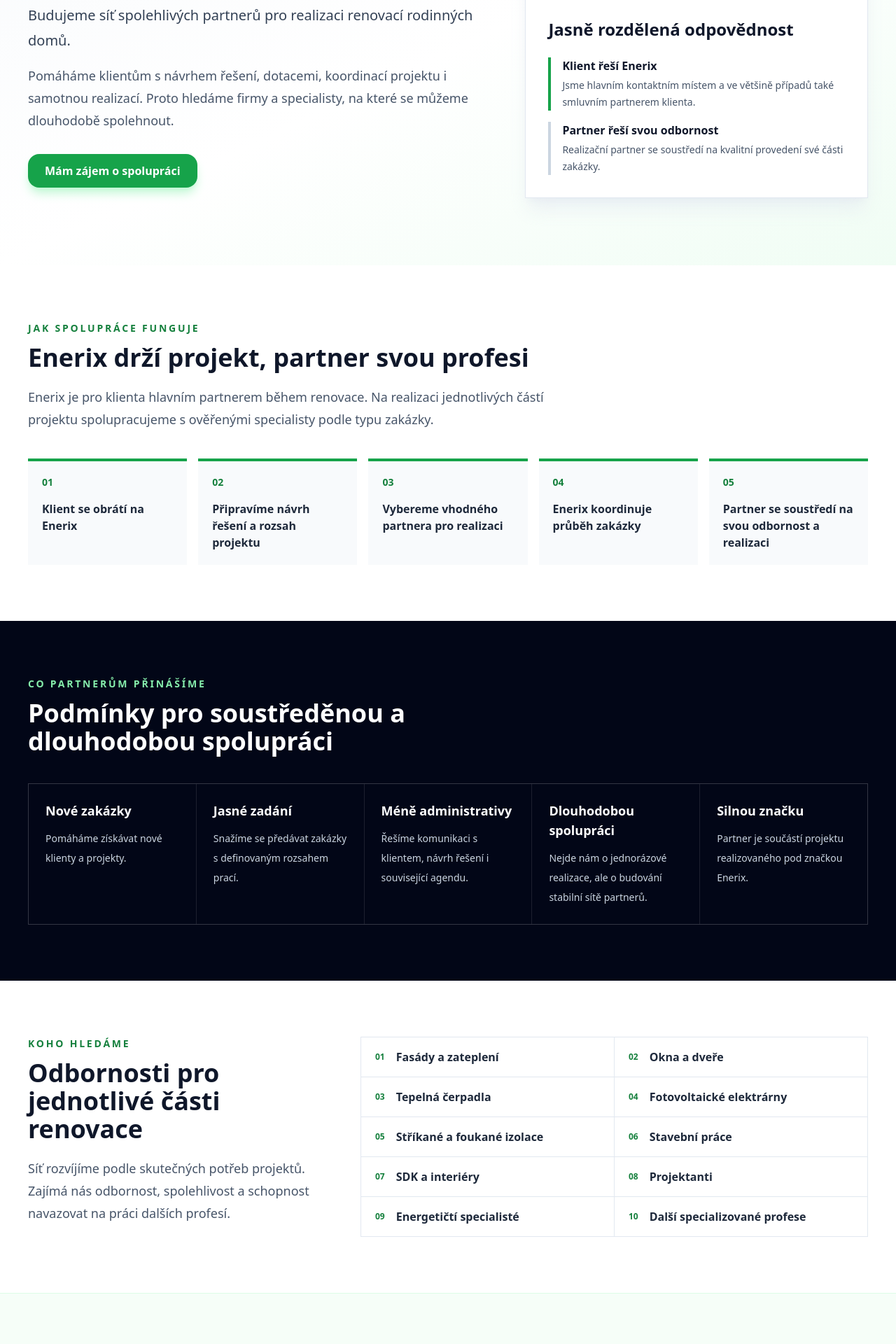
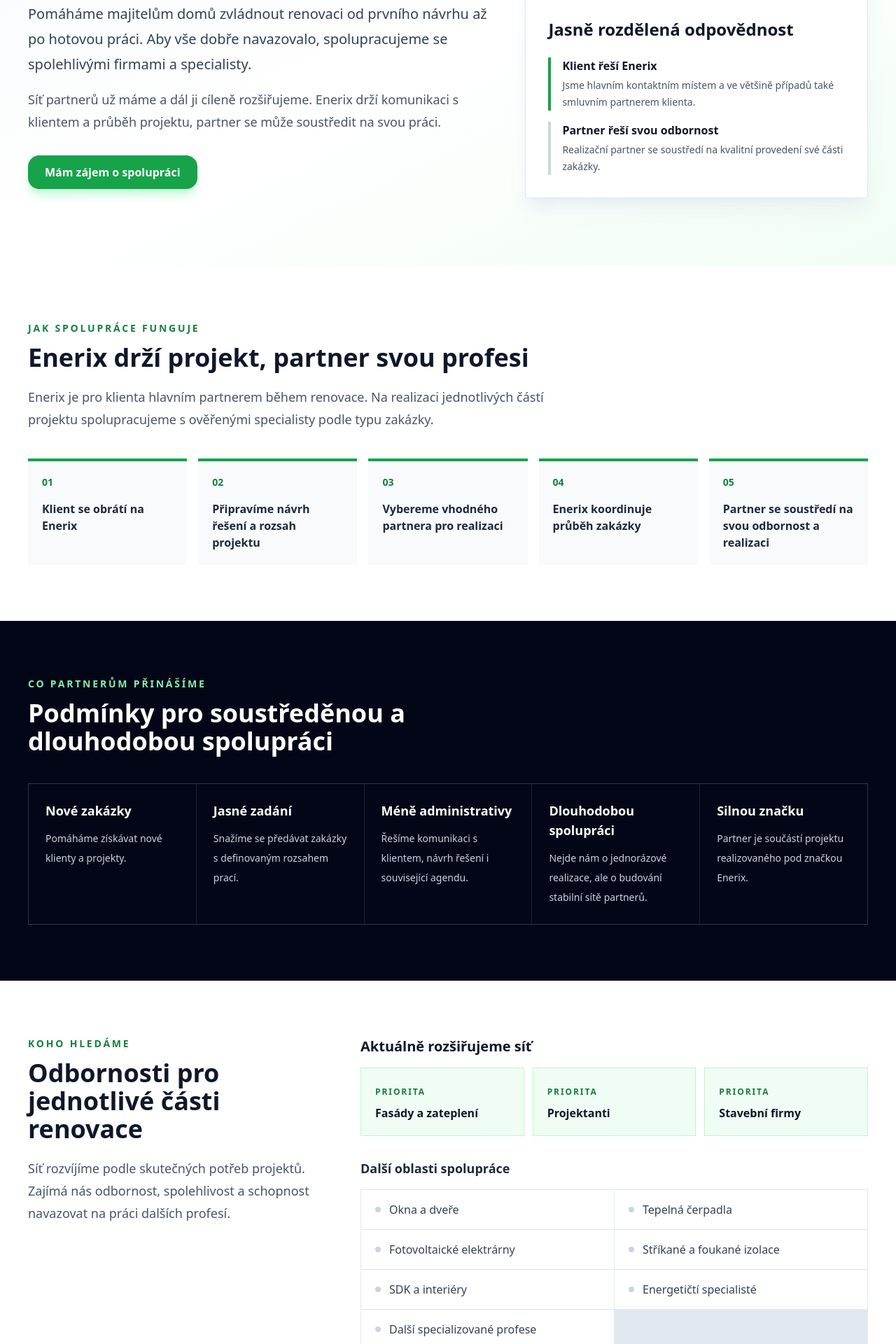
Before and after one commit to Enerixsro/enerix-web, a Next.js app: page /spoluprace in a window 1280 px wide. Shown: the part 300-2220 px from the top of the page at 70% size. Built offline with nearby package versions, Linux system fonts and the light colour scheme.

Commit message:
Refine partner cooperation page

```diff
--- a/pages/spoluprace.js
+++ b/pages/spoluprace.js
@@ -31,15 +31,18 @@
   },
 ];
 
-const specializations = [
+const prioritySpecializations = [
   "Fasády a zateplení",
+  "Projektanti",
+  "Stavební firmy",
+];
+
+const otherSpecializations = [
   "Okna a dveře",
   "Tepelná čerpadla",
   "Fotovoltaické elektrárny",
   "Stříkané a foukané izolace",
-  "Stavební práce",
   "SDK a interiéry",
-  "Projektanti",
   "Energetičtí specialisté",
   "Další specializované profese",
 ];
@@ -111,13 +114,14 @@
                   Spolupráce s Enerixem
                 </h1>
                 <p className="mt-6 max-w-2xl text-xl leading-9 text-slate-700">
-                  Budujeme síť spolehlivých partnerů pro realizaci renovací
-                  rodinných domů.
+                  Pomáháme majitelům domů zvládnout renovaci od prvního návrhu
+                  až po hotovou práci. Aby vše dobře navazovalo, spolupracujeme
+                  se spolehlivými firmami a specialisty.
                 </p>
                 <p className="mt-4 max-w-2xl text-lg leading-8 text-slate-600">
-                  Pomáháme klientům s návrhem řešení, dotacemi, koordinací
-                  projektu i samotnou realizací. Proto hledáme firmy a
-                  specialisty, na které se můžeme dlouhodobě spolehnout.
+                  Síť partnerů už máme a dál ji cíleně rozšiřujeme. Enerix drží
+                  komunikaci s klientem a průběh projektu, partner se může
+                  soustředit na svou práci.
                 </p>
                 <a
                   href="#kontakt-spoluprace"
@@ -229,20 +233,46 @@
               </p>
             </div>
 
-            <div className="grid gap-px overflow-hidden border border-slate-200 bg-slate-200 sm:grid-cols-2">
-              {specializations.map((specialization, index) => (
+            <div className="space-y-8">
+              <div>
+                <h3 className="text-xl font-bold text-slate-900">
+                  Aktuálně rozšiřujeme síť
+                </h3>
+                <div className="mt-4 grid gap-3 sm:grid-cols-3">
+                  {prioritySpecializations.map((specialization) => (
                     <div
                       key={specialization}
-                  className="flex items-center gap-4 bg-white px-5 py-4"
+                      className="border border-green-200 bg-green-50 px-5 py-5"
                     >
-                  <span className="text-xs font-bold text-green-700">
-                    {String(index + 1).padStart(2, "0")}
+                      <span className="text-xs font-bold uppercase tracking-[0.16em] text-green-700">
+                        Priorita
                       </span>
-                  <span className="font-semibold text-slate-800">
+                      <div className="mt-2 font-bold text-slate-900">
+                        {specialization}
+                      </div>
+                    </div>
+                  ))}
+                </div>
+              </div>
+
+              <div>
+                <h3 className="text-lg font-bold text-slate-800">
+                  Další oblasti spolupráce
+                </h3>
+                <div className="mt-4 grid gap-px overflow-hidden border border-slate-200 bg-slate-200 sm:grid-cols-2">
+                  {otherSpecializations.map((specialization) => (
+                    <div
+                      key={specialization}
+                      className="flex items-center gap-3 bg-white px-5 py-4"
+                    >
+                      <span className="h-2 w-2 shrink-0 rounded-full bg-slate-300" />
+                      <span className="font-medium text-slate-700">
                         {specialization}
                       </span>
                     </div>
                   ))}
+                </div>
+              </div>
             </div>
           </section>
 
@@ -275,6 +305,32 @@
             </div>
           </section>
 
+          <section className="mx-auto max-w-7xl px-6 py-16 md:px-10">
+            <div className="grid gap-8 border-y border-slate-200 py-12 lg:grid-cols-[0.75fr_1.25fr] lg:items-center">
+              <div>
+                <div className="text-sm font-semibold uppercase tracking-[0.2em] text-green-700">
+                  Pro budoucí spolupracovníky
+                </div>
+                <h2 className="mt-3 text-3xl font-bold md:text-4xl">
+                  Přidejte se k Enerixu
+                </h2>
+              </div>
+              <div>
+                <p className="text-lg leading-8 text-slate-600">
+                  Nemusíte být realizační firma, abychom se mohli poznat.
+                  Enerix postupně roste a rádi si poslechneme lidi, kteří mají
+                  blízko k renovacím, energetice, obchodu nebo projektovému
+                  řízení a mohli by se v budoucnu zapojit do našeho týmu či
+                  spolupráce.
+                </p>
+                <p className="mt-3 leading-7 text-slate-500">
+                  Nejde o klasický nábor. Spíš o otevřené dveře pro smysluplné
+                  spojení ve chvíli, kdy si profesně i lidsky sedneme.
+                </p>
+              </div>
+            </div>
+          </section>
+
           <section
             id="kontakt-spoluprace"
             className="bg-slate-950 px-6 py-16 text-white md:px-10"
@@ -292,10 +348,10 @@
 
               <div className="flex flex-col gap-3 sm:flex-row lg:justify-end">
                 <a
-                  href="mailto:jiri.cecka@enerix.cz?subject=Zájem o spolupráci s Enerixem"
+                  href="/#kontakt"
                   className="inline-flex items-center justify-center rounded-2xl bg-green-600 px-6 py-3 font-semibold text-white transition hover:bg-green-700"
                 >
-                  Kontaktovat Enerix
+                  Napsat přes formulář
                 </a>
                 <a
                   href="tel:+420720480861"
```
Lines whose indentation alone changed are shown as unchanged.
